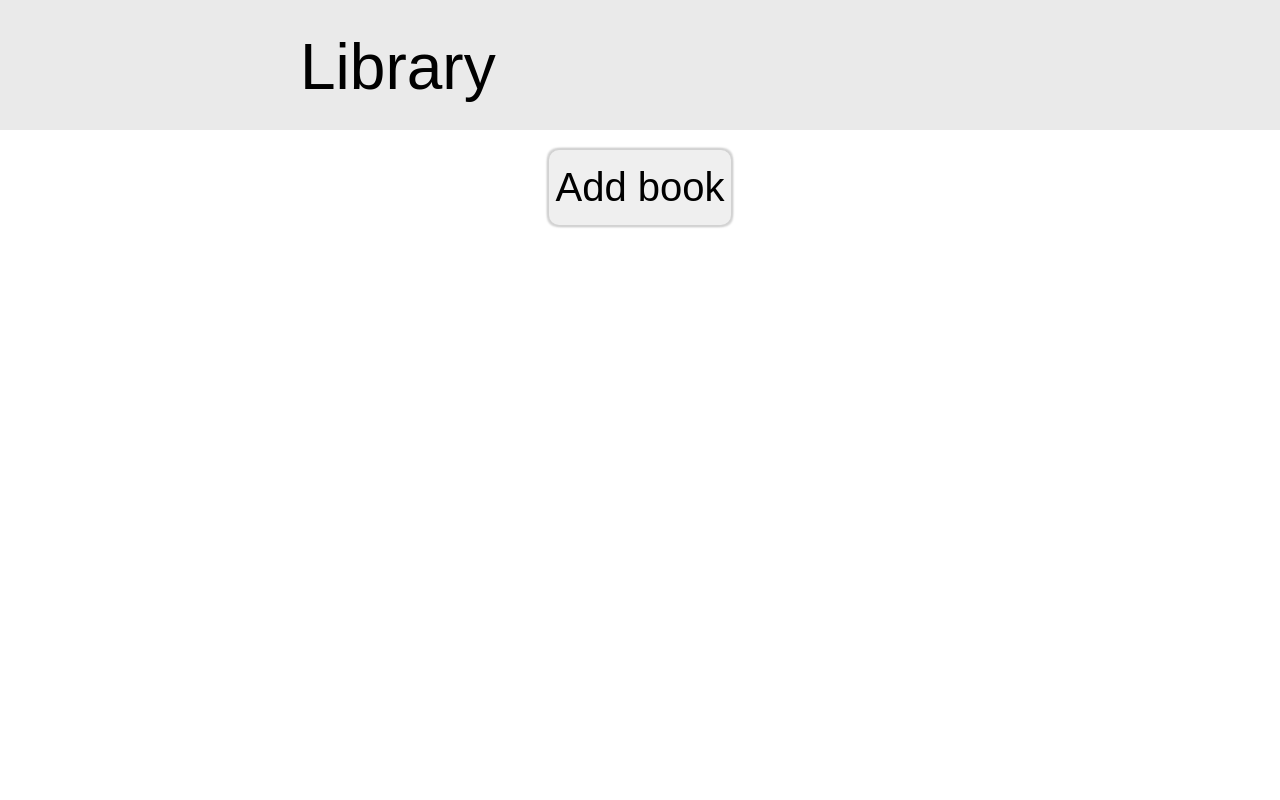
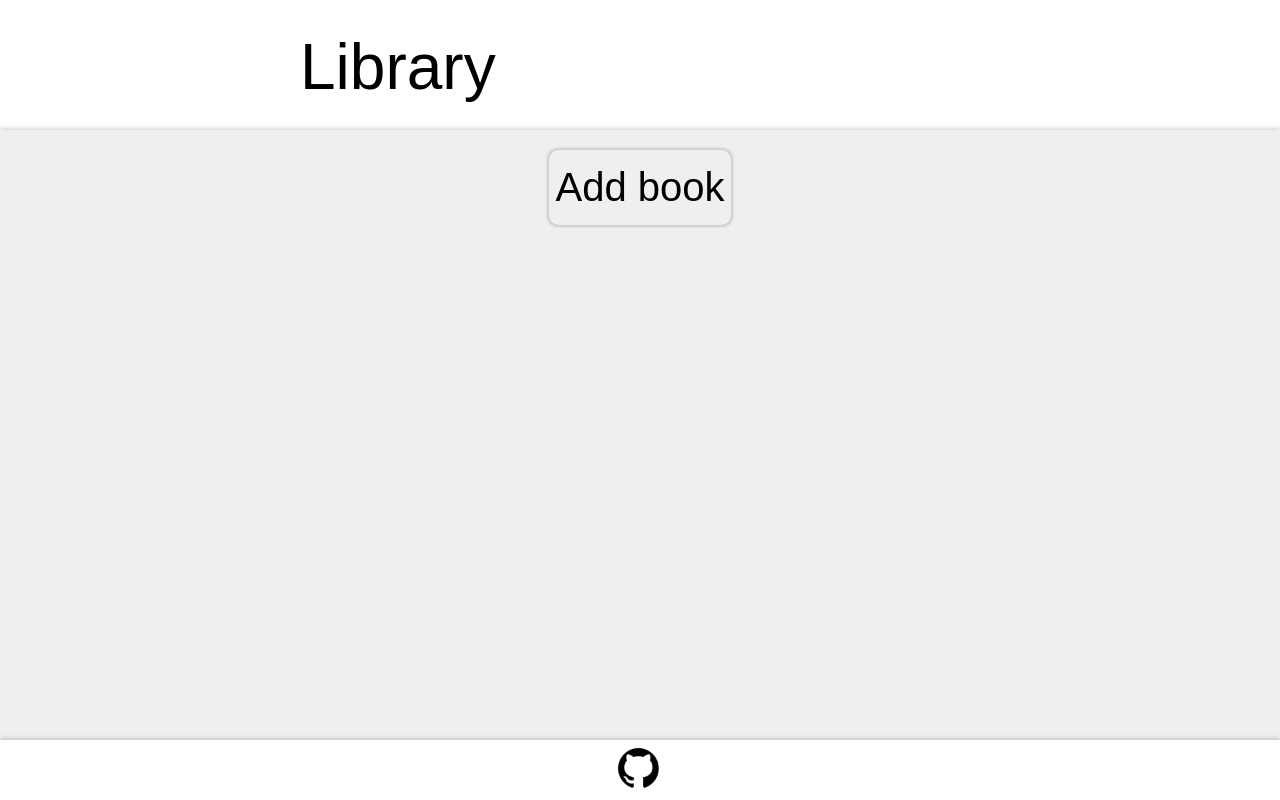
Before and after one commit to GINOILP4TATINO/Library, a plain HTML site: page index.html in a window 1280 px wide. Drawn offline with Linux system fonts and the light colour scheme.

Commit message:
css completed

```diff
--- a/index.html
+++ b/index.html
@@ -30,6 +30,12 @@
         </div>
       </div>
     </div>
+    <div id="footer">
+      <a href="https://github.com/GINOILP4TATINO" id="credits">
+        <img src="github_PNG40.png" alt="githubLogo" />
+        <div id="name">GINO_IL_P4TATINO</div>
+      </a>
+    </div>
     <script src="script.js" defer></script>
   </body>
 </html>
--- a/style.css
+++ b/style.css
@@ -1,6 +1,3 @@
-/* * {
-  border: 2px solid red;
-} */
 body {
   min-height: 100vh;
   font-family: Arial, Helvetica, sans-serif;
@@ -14,12 +11,14 @@ body {
   height: 100px;
   padding-top: 30px;
   font-size: 4em;
-  background-color: rgb(234, 234, 234);
+  background-color: white;
 }
 #center {
   flex: 1;
   display: flex;
   flex-direction: column;
+  background-color: #f0eef1;
+  box-shadow: 0px -2px 4px rgba(0, 0, 0, 0.16);
 }
 #addBook {
   display: flex;
@@ -70,6 +69,7 @@ body {
   padding: 25px;
 }
 .card {
+  background-color: white;
   height: 400px;
   width: 200px;
   display: flex;
@@ -132,6 +132,7 @@ input[type="number"] {
   border-radius: 20px;
   height: 50px;
   cursor: pointer;
+  font-size: 1.3rem;
 }
 .read {
   background-color: rgb(0, 255, 0);
@@ -140,6 +141,7 @@ input[type="number"] {
   background-color: red;
 }
 .remove {
+  font-size: 1.3rem;
   border-radius: 20px;
   height: 50px;
   cursor: pointer;
@@ -148,3 +150,51 @@ input[type="number"] {
 button {
   border: 0;
 }
+.read:hover {
+  background-color: rgb(0, 195, 0);
+}
+.notRead:hover {
+  background-color: rgb(195, 0, 0);
+}
+.remove:hover {
+  background-color: rgb(198, 198, 198);
+}
+a {
+  display: flex;
+  justify-content: center;
+  align-items: center;
+  text-decoration: none;
+  color: black;
+  position: absolute;
+}
+img {
+  height: 50px;
+  position: absolute;
+  transition: 200ms;
+  opacity: 1;
+}
+#name {
+  font-size: 1.3rem;
+  transform: translate(0, 70px);
+  transition: opacity 200ms, transform 200ms 200ms;
+  opacity: 0;
+}
+#footer {
+  background-color: white;
+  display: flex;
+  position: fixed;
+  bottom: 0;
+  width: 100%;
+  height: 60px;
+  align-items: center;
+  justify-content: center;
+  box-shadow: 0px -2px 4px rgba(0, 0, 0, 0.16);
+}
+a:hover img {
+  transform: translate(0, 70px);
+  opacity: 0;
+}
+a:hover #name {
+  transform: translate(0, 0);
+  opacity: 1;
+}
```
Also changed, not shown: github_PNG40.png (added).
